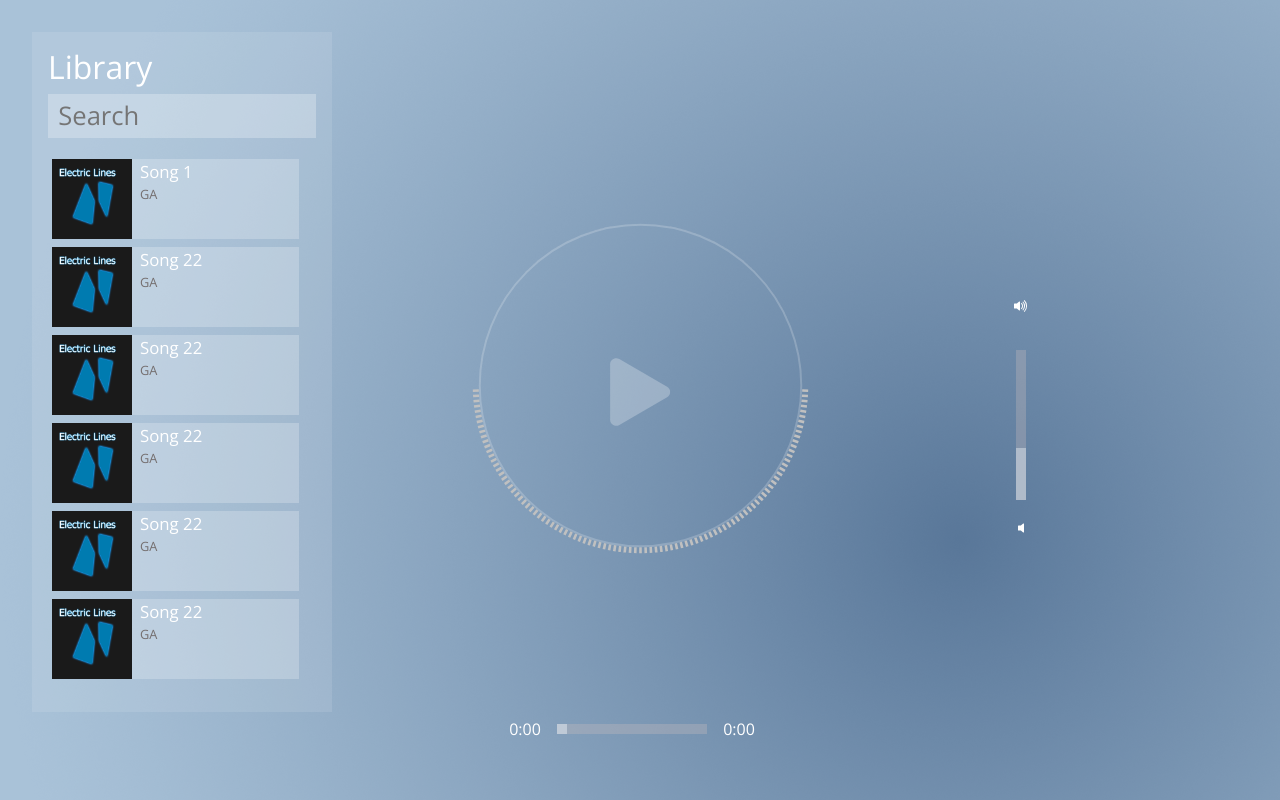
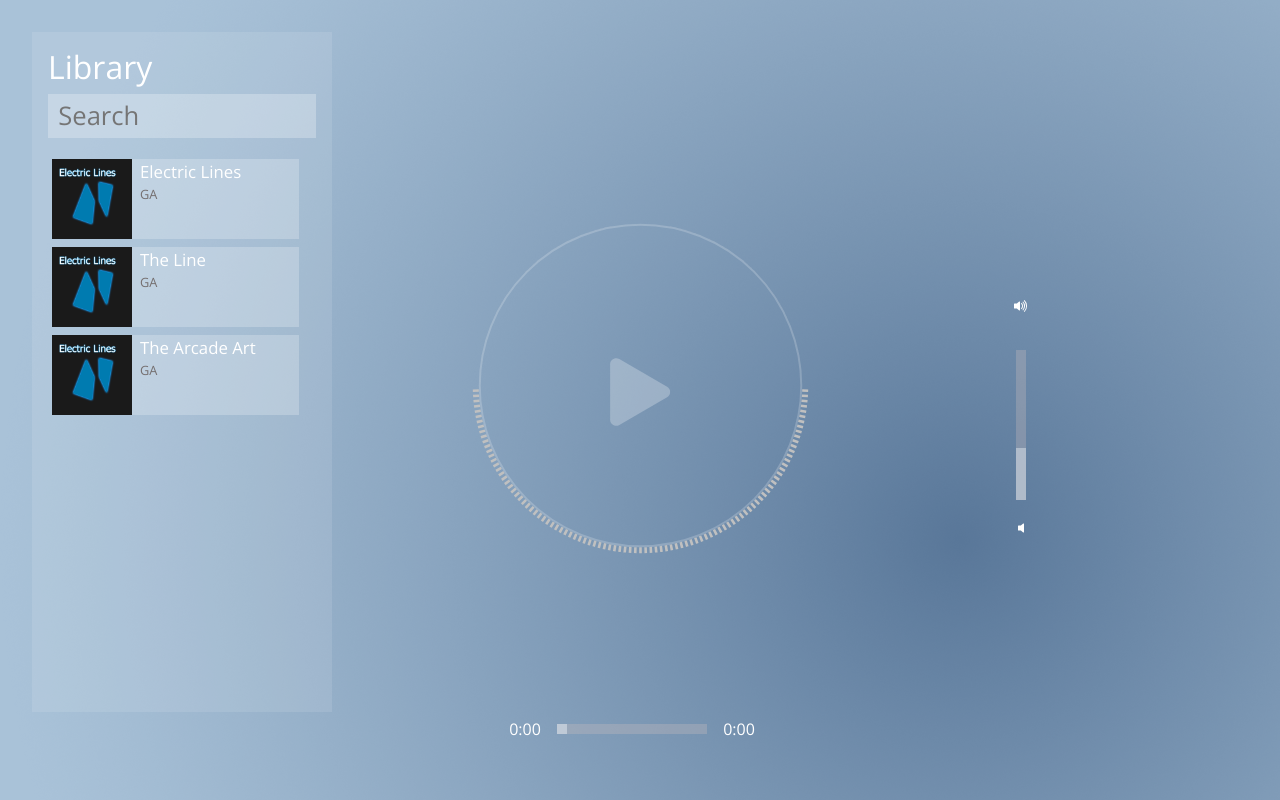
Before and after one commit to RegAse/music-player-visualizer, a React (Create React App) app: page / in a window 1280 px wide. Built offline with nearby package versions, Linux system fonts and the light colour scheme.

Commit message:
Implemented search functionality

```diff
--- a/src/App.js
+++ b/src/App.js
@@ -22,6 +22,16 @@ function App() {
   const [volume, setVolume] = useState(30);// range 0 to 100
   const [currentTime, setCurrentTime] = useState(0);
   const [duration, setDuration] = useState(0);
+  const [search, setSearch] = useState("");
+
+  const filteredSongs = songs.filter(
+    song => {
+      return(
+        song.title.toLowerCase()
+        .includes(search.toLowerCase())
+      );
+    }
+  );
 
   useEffect(() => {
     if (isPlaying) {
@@ -73,14 +83,18 @@ function App() {
     setDuration(e.currentTarget.duration);
   }
 
+  function handleSearch(e) {
+    setSearch(e.target.value);
+  }
+
   return (
     <div className="App">
       <div className='sidebar-left'>
         <h2>Library</h2>
-        <input className='library-search' placeholder='Search' type="text" />
+        <input className='library-search' placeholder='Search' type="text" onChange={handleSearch} />
         <div className='library-list'>
           {
-            songs.map(song => (
+            filteredSongs.map(song => (
               <div key={song.id} className='library-list-item d-flex' data-id={song.id} onClick={handleSelectSong}>
                 <img className='library-list-item-poster' src={song.poster} alt="Failed Loading" />
                 <div className='library-list-item-info'>
@@ -90,6 +104,7 @@ function App() {
               </div>
             ))
           }
+          {filteredSongs.length ? "" : "No Songs found: '" + search + "'"}
         </div>
       </div>
       <div className='container'>
--- a/src/data/LibraryData.js
+++ b/src/data/LibraryData.js
@@ -2,45 +2,24 @@ export const data = {
     songs: [
         {
             id: 0,
-            title: "Song 1",
+            title: "Electric Lines",
             artist: "GA",
             poster: "./images/music-poster-1.png",
-            file: "./music/Various.Music.2023.Project.30.wav"
+            file: "./music/Various.Music.2023.Project.30.mp3"
         },
         {
             id: 1,
-            title: "Song 22",
+            title: "The Line",
             artist: "GA",
             poster: "./images/music-poster-1.png",
-            file: "./music/Various.Music.2023.Project.20.wav"
+            file: "./music/Various.Music.2023.Project.20.mp3"
         },
         {
             id: 2,
-            title: "Song 22",
+            title: "The Arcade Art",
             artist: "GA",
             poster: "./images/music-poster-1.png",
-            file: "./music/Various.Music.2023.Project.20.wav"
-        },
-        {
-            id: 3,
-            title: "Song 22",
-            artist: "GA",
-            poster: "./images/music-poster-1.png",
-            file: "./music/Various.Music.2023.Project.20.wav"
-        },
-        {
-            id: 4,
-            title: "Song 22",
-            artist: "GA",
-            poster: "./images/music-poster-1.png",
-            file: "./music/Various.Music.2023.Project.20.wav"
-        },
-        {
-            id: 5,
-            title: "Song 22",
-            artist: "GA",
-            poster: "./images/music-poster-1.png",
-            file: "./music/Various.Music.2023.Project.20.wav"
+            file: "./music/Various.Music.2022.F003 - The Arcade Art Vibes.mp3"
         }
     ]
 }
```
